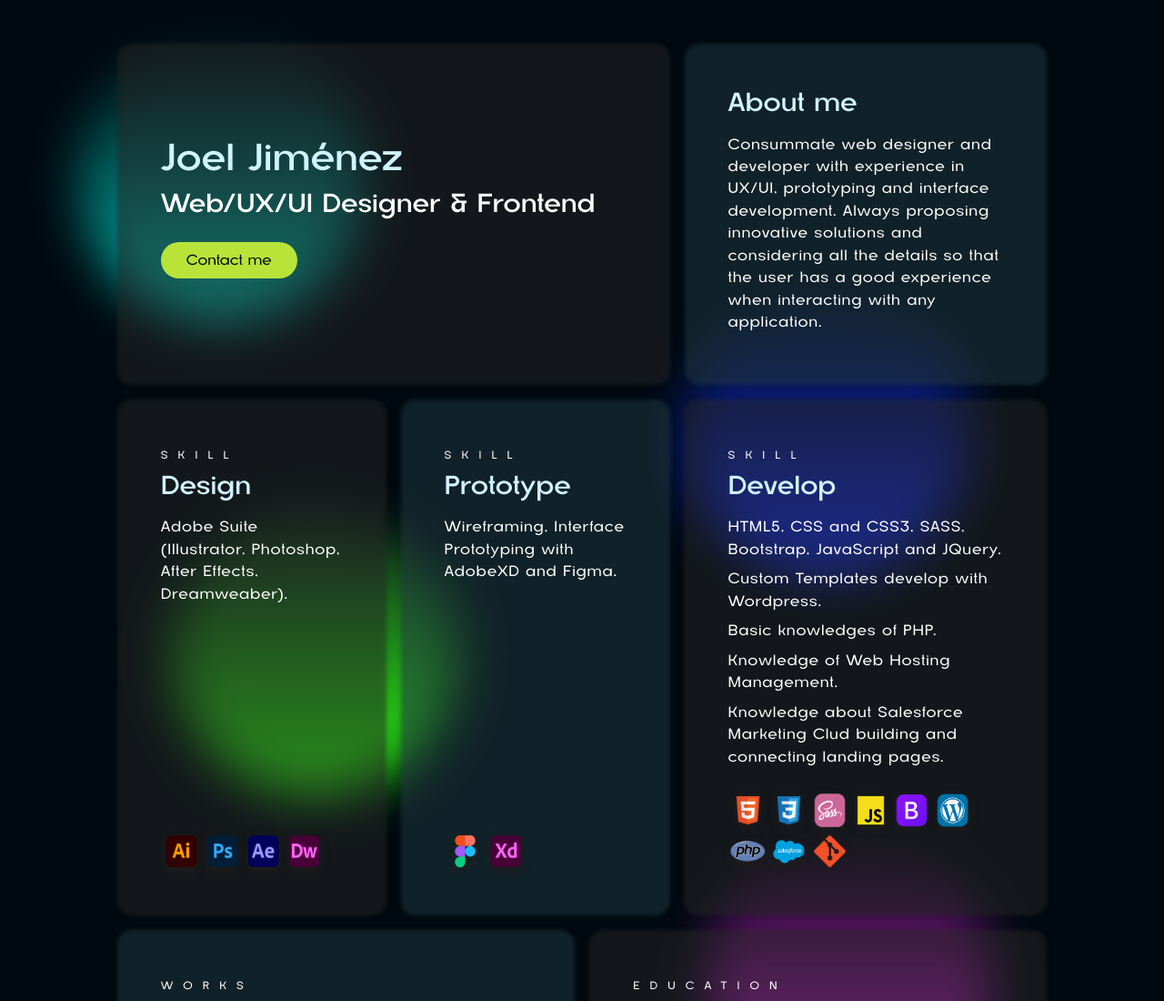
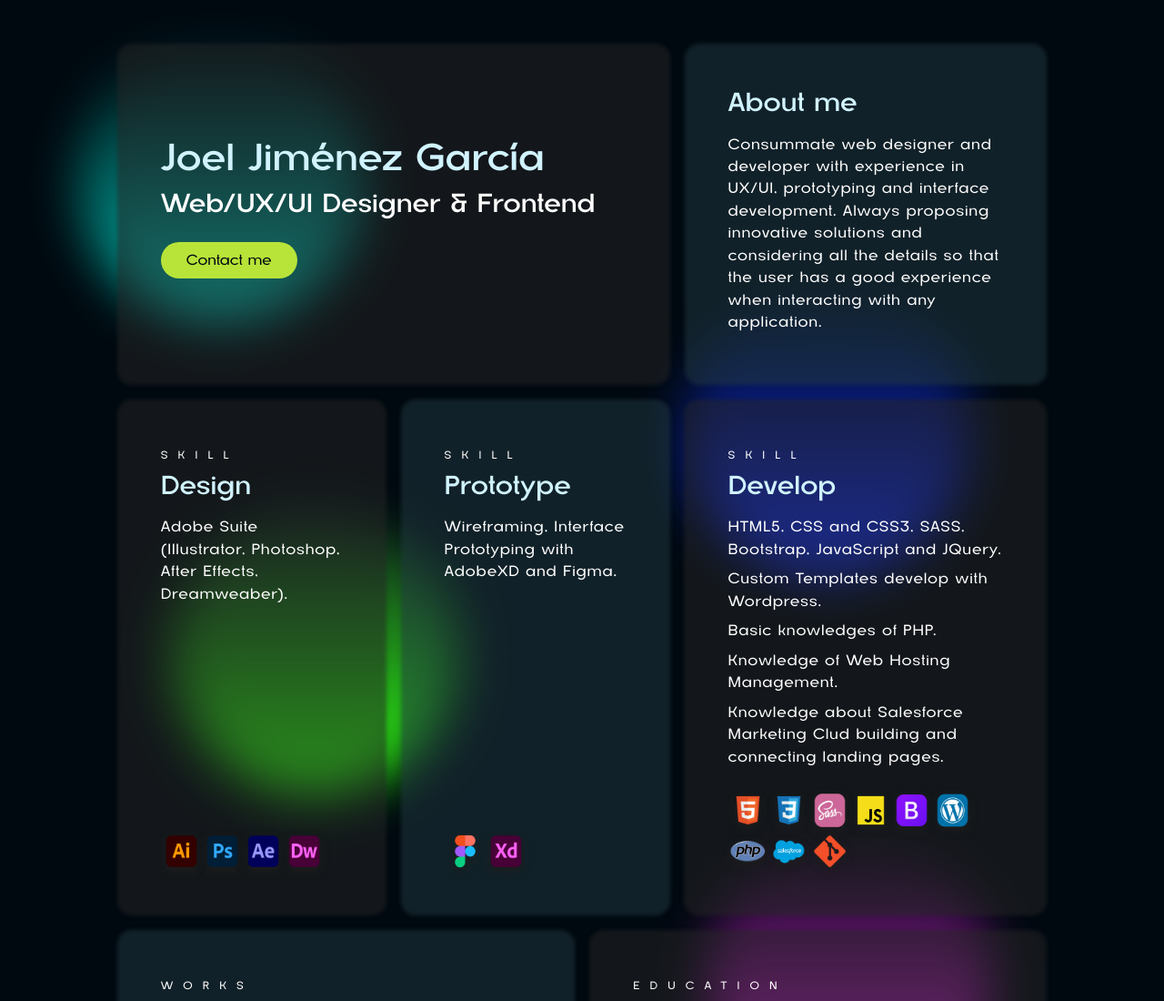
Before and after one commit to J03LJ1M3N3Z/Portfolio, a plain HTML site: page index.html in a window 1280 px wide. Shown: the top 1100 px of the page at 91% size. Drawn offline with nearby package versions, Linux system fonts and the light colour scheme.

Commit message:
cambio de nombre

```diff
--- a/index.html
+++ b/index.html
@@ -62,7 +62,7 @@
                     class="sec-1 d-flex align-items-stech flex-wrap flex-md-nowrap justify-content-center justify-content-between">
                     <div class="module m1 p-3 p-lg-5 d-flex">
                         <div class="content-module w-100 align-self-center">
-                            <h1>Joel Jiménez</h1>
+                            <h1>Joel Jiménez García</h1>
                             <h2>Web/UX/UI Designer & Frontend</h2>
                             <a target="_blank" href="" class="cta my-3">Contact me</a>
                         </div>
```
